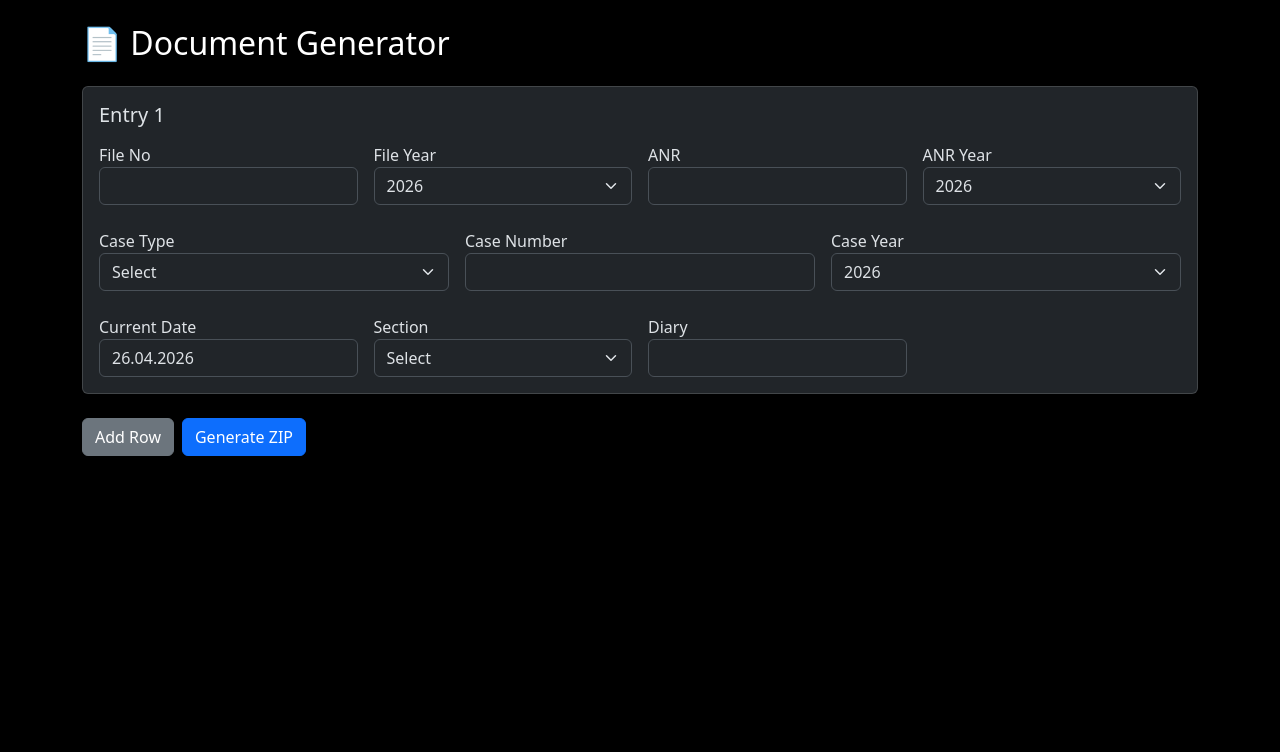
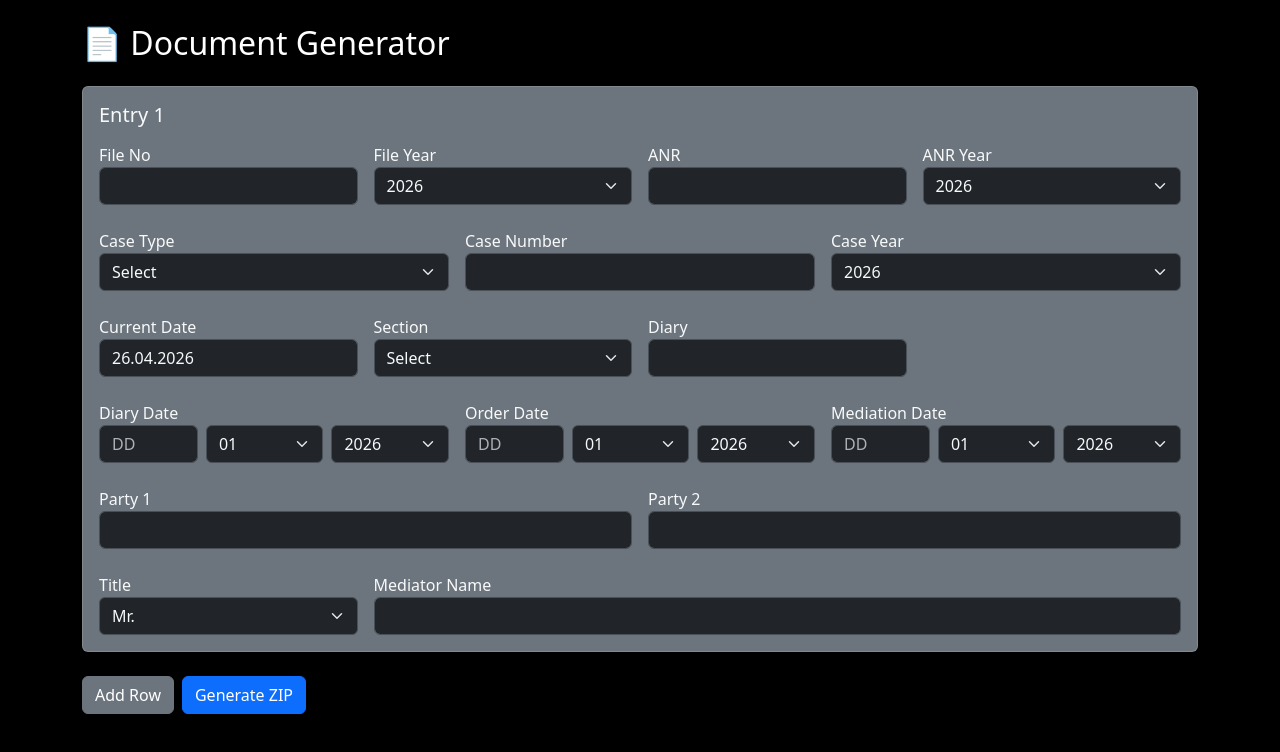
Before and after one commit to Xenomorphing79/doc-gen, a Next.js app: page / in a window 1280 px wide. Shown: the top 752 px of the page. Built offline with nearby package versions, Linux system fonts and the light colour scheme.

Commit message:
Added options

```diff
--- a/pages/index.js
+++ b/pages/index.js
@@ -1,7 +1,8 @@
 import { useState } from "react";
 import "bootstrap/dist/css/bootstrap.min.css";
 
-const currentYear = new Date().getFullYear();
+
+const currentYear = new Date().getFullYear().toString();
 
 const years = Array.from({ length: 12 }, (_, i) => 2015 + i).reverse();
 const diaryYears = Array.from({ length: 7 }, (_, i) => 2020 + i).reverse();
@@ -17,29 +18,29 @@ export default function Home() {
   function getEmptyEntry() {
     return {
       file_no: "",
-      file_year: currentYear.toString(),
+      file_year: currentYear,
       anr: "",
-      anr_year: currentYear.toString(),
+      anr_year: currentYear,
       curr_date: new Date().toLocaleDateString("en-GB").replace(/\//g, "."),
       section: "",
       diary: "",
       diary_day: "",
-      diary_month: "",
-      diary_year: currentYear.toString(),
+      diary_month: "01",
+      diary_year: currentYear,
       case_type: "",
       case_num: "",
-      case_year: currentYear.toString(),
+      case_year: currentYear,
       party1: "",
       party2: "",
       order_day: "",
-      order_month: "",
-      order_year: currentYear.toString(),
+      order_month: "01",
+      order_year: currentYear,
       mediator_title: "Mr.",
       mediator_name: "",
       if_settl: "Settlement Agreement",
       med_day: "",
-      med_month: "",
-      med_year: currentYear.toString(),
+      med_month: "01",
+      med_year: currentYear,
       copy_type: "Original Copy",
     };
   }
@@ -52,10 +53,8 @@ export default function Home() {
 
   const addRow = () => setEntries([...entries, getEmptyEntry()]);
 
-  // ✅ Copy previous row
   const copyPreviousRow = (i) => {
     if (i === 0) return;
-
     const updated = [...entries];
     updated[i] = { ...entries[i - 1] };
     setEntries(updated);
@@ -91,16 +90,15 @@ export default function Home() {
       <h2 className="mb-4">📄 Document Generator</h2>
 
       {entries.map((entry, i) => (
-        <div key={i} className="card mb-4 shadow-sm">
+        <div key={i} className="card mb-4 shadow-sm bg-secondary text-light">
           <div className="card-body">
 
-            {/* Header with Copy Button */}
+            {/* Header */}
             <div className="d-flex justify-content-between align-items-center mb-3">
               <h5 className="mb-0">Entry {i + 1}</h5>
-
               {i > 0 && (
                 <button
-                  className="btn btn-sm btn-outline-secondary"
+                  className="btn btn-sm btn-outline-light"
                   onClick={() => copyPreviousRow(i)}
                 >
                   Copy Previous
@@ -112,51 +110,41 @@ export default function Home() {
             <div className="row g-3">
               <div className="col-md-3">
                 <label>File No</label>
-                <input
-                  className="form-control"
-                  onChange={(e) => handleChange(i,"file_no",e.target.value)}
-                />
+                <input className="form-control bg-dark text-light"
+                  onChange={(e)=>handleChange(i,"file_no",e.target.value)} />
               </div>
 
               <div className="col-md-3">
                 <label>File Year</label>
-                <select
-                  className="form-select"
+                <select className="form-select bg-dark text-light"
                   value={entry.file_year}
-                  onChange={(e) => handleChange(i,"file_year",e.target.value)}
-                >
-                  {years.map(y => <option key={y}>{y}</option>)}
+                  onChange={(e)=>handleChange(i,"file_year",e.target.value)}>
+                  {years.map(y=><option key={y}>{y}</option>)}
                 </select>
               </div>
 
               <div className="col-md-3">
                 <label>ANR</label>
-                <input
-                  className="form-control"
-                  onChange={(e) => handleChange(i,"anr",e.target.value)}
-                />
+                <input className="form-control bg-dark text-light"
+                  onChange={(e)=>handleChange(i,"anr",e.target.value)} />
               </div>
 
               <div className="col-md-3">
                 <label>ANR Year</label>
-                <select
-                  className="form-select"
+                <select className="form-select bg-dark text-light"
                   value={entry.anr_year}
-                  onChange={(e) => handleChange(i,"anr_year",e.target.value)}
-                >
-                  {years.map(y => <option key={y}>{y}</option>)}
+                  onChange={(e)=>handleChange(i,"anr_year",e.target.value)}>
+                  {years.map(y=><option key={y}>{y}</option>)}
                 </select>
               </div>
             </div>
 
-            {/* Case Details */}
+            {/* Case */}
             <div className="row g-3 mt-2">
               <div className="col-md-4">
                 <label>Case Type</label>
-                <select
-                  className="form-select"
-                  onChange={(e) => handleChange(i,"case_type",e.target.value)}
-                >
+                <select className="form-select bg-dark text-light"
+                  onChange={(e)=>handleChange(i,"case_type",e.target.value)}>
                   <option>Select</option>
                   <option>Transfer Petition (Civil)</option>
                   <option>Transfer Petition (Criminal)</option>
@@ -167,20 +155,16 @@ export default function Home() {
 
               <div className="col-md-4">
                 <label>Case Number</label>
-                <input
-                  className="form-control"
-                  onChange={(e) => handleChange(i,"case_num",e.target.value)}
-                />
+                <input className="form-control bg-dark text-light"
+                  onChange={(e)=>handleChange(i,"case_num",e.target.value)} />
               </div>
 
               <div className="col-md-4">
                 <label>Case Year</label>
-                <select
-                  className="form-select"
+                <select className="form-select bg-dark text-light"
                   value={entry.case_year}
-                  onChange={(e) => handleChange(i,"case_year",e.target.value)}
-                >
-                  {years.map(y => <option key={y}>{y}</option>)}
+                  onChange={(e)=>handleChange(i,"case_year",e.target.value)}>
+                  {years.map(y=><option key={y}>{y}</option>)}
                 </select>
               </div>
             </div>
@@ -189,29 +173,83 @@ export default function Home() {
             <div className="row g-3 mt-2">
               <div className="col-md-3">
                 <label>Current Date</label>
-                <input className="form-control" value={entry.curr_date} readOnly />
+                <input className="form-control bg-dark text-light"
+                  value={entry.curr_date} readOnly />
               </div>
 
               <div className="col-md-3">
                 <label>Section</label>
-                <select
-                  className="form-select"
-                  onChange={(e) => handleChange(i,"section",e.target.value)}
-                >
+                <select className="form-select bg-dark text-light"
+                  onChange={(e)=>handleChange(i,"section",e.target.value)}>
                   <option>Select</option>
-                  <option>II-A</option>
-                  <option>II-B</option>
-                  <option>IV-A</option>
-                  <option>IV-B</option>
+                  <option>II-A</option><option>II-B</option>
+                  <option>IV-A</option><option>IV-B</option>
                 </select>
               </div>
 
               <div className="col-md-3">
                 <label>Diary</label>
-                <input
-                  className="form-control"
-                  onChange={(e) => handleChange(i,"diary",e.target.value)}
-                />
+                <input className="form-control bg-dark text-light"
+                  onChange={(e)=>handleChange(i,"diary",e.target.value)} />
+              </div>
+            </div>
+
+            {/* Dates */}
+            <div className="row g-3 mt-2">
+
+              {["diary","order","med"].map((type)=>(
+                <div className="col-md-4" key={type}>
+                  <label>{type === "diary" ? "Diary Date" : type === "order" ? "Order Date" : "Mediation Date"}</label>
+                  <div className="d-flex gap-2">
+                    <input placeholder="DD" className="form-control bg-dark text-light"
+                      onChange={(e)=>handleChange(i,`${type}_day`,e.target.value)} />
+
+                    <select className="form-select bg-dark text-light"
+                      value={entry[`${type}_month`]}
+                      onChange={(e)=>handleChange(i,`${type}_month`,e.target.value)}>
+                      {months.map(m=><option key={m}>{m}</option>)}
+                    </select>
+
+                    <select className="form-select bg-dark text-light"
+                      value={entry[`${type}_year`]}
+                      onChange={(e)=>handleChange(i,`${type}_year`,e.target.value)}>
+                      {diaryYears.map(y=><option key={y}>{y}</option>)}
+                    </select>
+                  </div>
+                </div>
+              ))}
+
+            </div>
+
+            {/* Parties */}
+            <div className="row g-3 mt-2">
+              <div className="col-md-6">
+                <label>Party 1</label>
+                <input className="form-control bg-dark text-light"
+                  onChange={(e)=>handleChange(i,"party1",e.target.value)} />
+              </div>
+              <div className="col-md-6">
+                <label>Party 2</label>
+                <input className="form-control bg-dark text-light"
+                  onChange={(e)=>handleChange(i,"party2",e.target.value)} />
+              </div>
+            </div>
+
+            {/* Mediator */}
+            <div className="row g-3 mt-2">
+              <div className="col-md-3">
+                <label>Title</label>
+                <select className="form-select bg-dark text-light"
+                  value={entry.mediator_title}
+                  onChange={(e)=>handleChange(i,"mediator_title",e.target.value)}>
+                  <option>Mr.</option>
+                  <option>Ms.</option>
+                </select>
+              </div>
+              <div className="col-md-9">
+                <label>Mediator Name</label>
+                <input className="form-control bg-dark text-light"
+                  onChange={(e)=>handleChange(i,"mediator_name",e.target.value)} />
               </div>
             </div>
 
```
